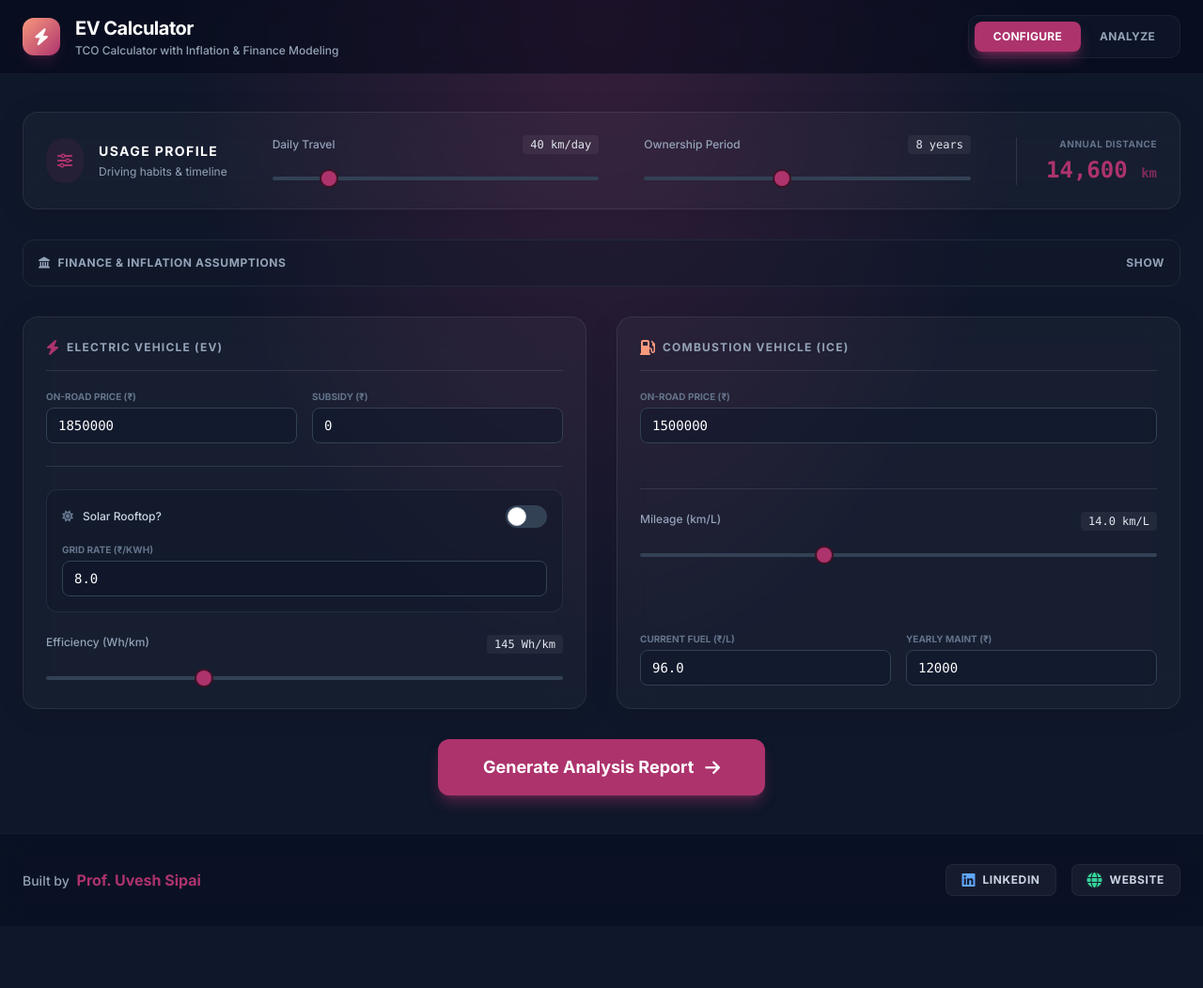
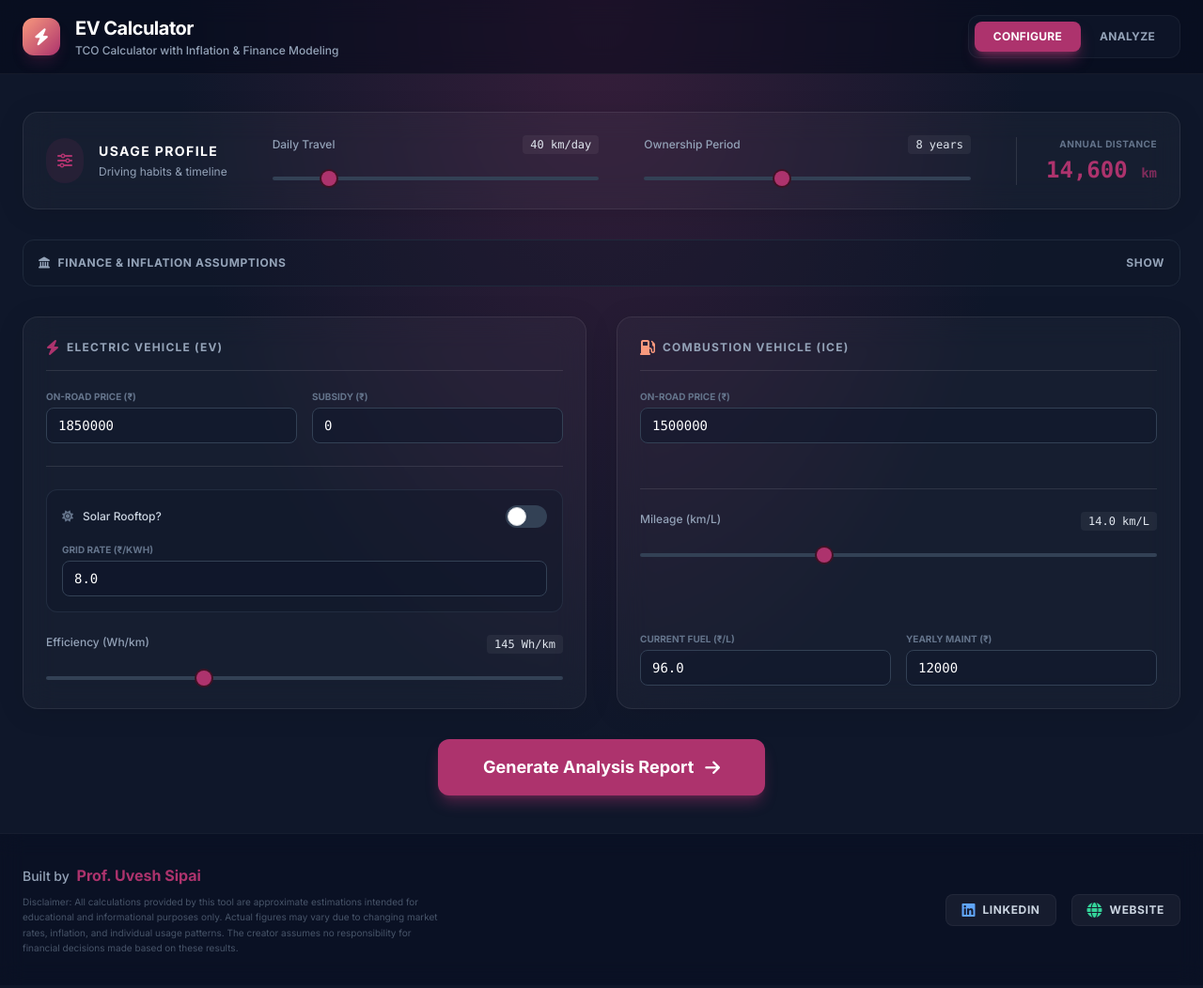
Before and after one commit to uveshsipai/EVCalculator, a plain HTML site: page index.html in a window 1280 px wide. Shown: the whole page at 94% size. Drawn offline with nearby package versions, Linux system fonts and the light colour scheme.

Commit message:
Update index.html

```diff
--- a/index.html
+++ b/index.html
@@ -435,8 +435,13 @@
     <!-- FOOTER -->
     <footer class="border-t border-white/5 bg-slate-950/30 backdrop-blur-md py-8 mt-auto">
         <div class="max-w-7xl mx-auto px-6 flex flex-col md:flex-row justify-between items-center gap-6">
-            <div class="text-slate-400 text-sm font-medium">
-                Built by <span class="text-primary font-bold text-base ml-1">Prof. Uvesh Sipai</span>
+            <div class="flex flex-col gap-2">
+                <div class="text-slate-400 text-sm font-medium">
+                    Built by <span class="text-primary font-bold text-base ml-1">Prof. Uvesh Sipai</span>
+                </div>
+                <p class="text-[10px] text-slate-600 max-w-md leading-relaxed">
+                    Disclaimer: All calculations provided by this tool are approximate estimations intended for educational and informational purposes only. Actual figures may vary due to changing market rates, inflation, and individual usage patterns. The creator assumes no responsibility for financial decisions made based on these results.
+                </p>
             </div>
             <div class="flex items-center gap-4">
                 <a href="https://www.linkedin.com/in/uveshsipai/" target="_blank" class="group flex items-center gap-2 px-4 py-2 rounded-lg bg-white/5 hover:bg-white/10 border border-white/5 hover:border-white/10 transition-all">
```
